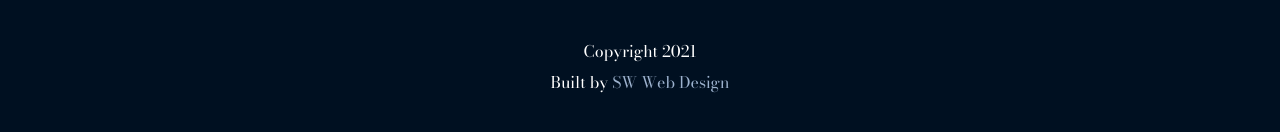
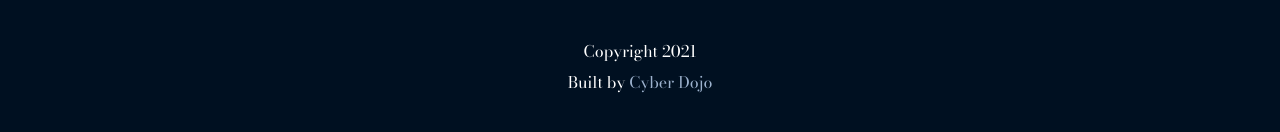
Before and after one commit to steven2711/debra-winans, a Next.js app: page / in a window 1280 px wide. Shown: the part 2482-2614 px from the top of the page. Built offline with nearby package versions, Linux system fonts and the light colour scheme.

Commit message:
Changed to marketing site.

```diff
--- a/components/Footer.js
+++ b/components/Footer.js
@@ -6,8 +6,8 @@ export default function Footer() {
       <p>Copyright 2021</p>
       <p>
         Built by{" "}
-        <a href="https://www.stevenraywatson.com" target="_blank">
-          SW Web Design
+        <a href="https://www.cyberdojo.co" target="_blank">
+          Cyber Dojo
         </a>
       </p>
     </footer>
```
